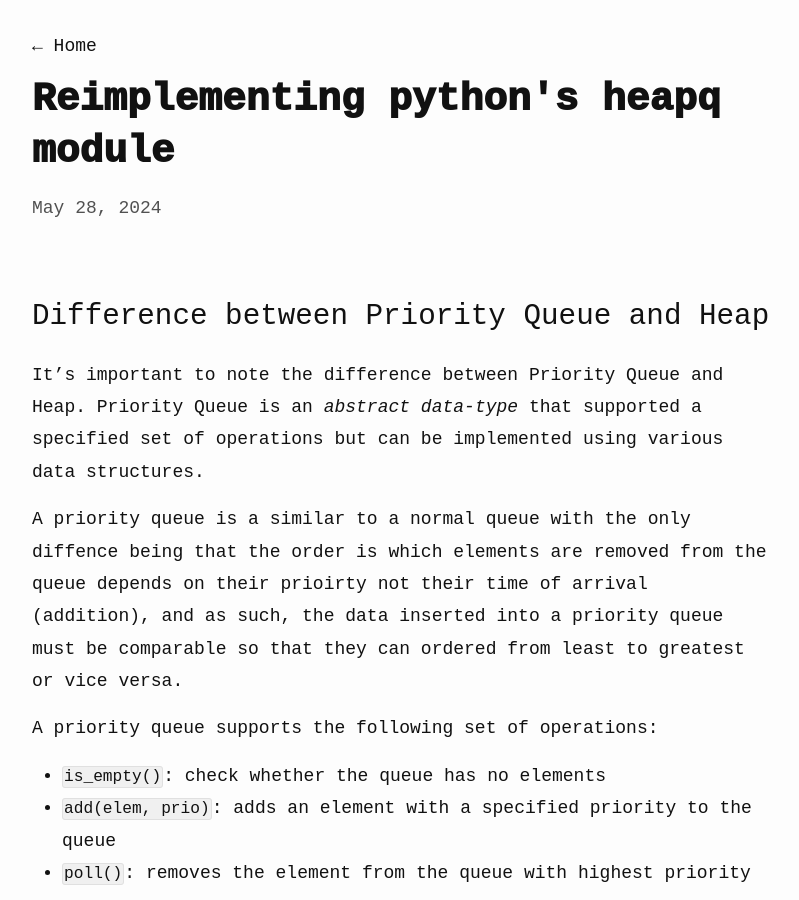
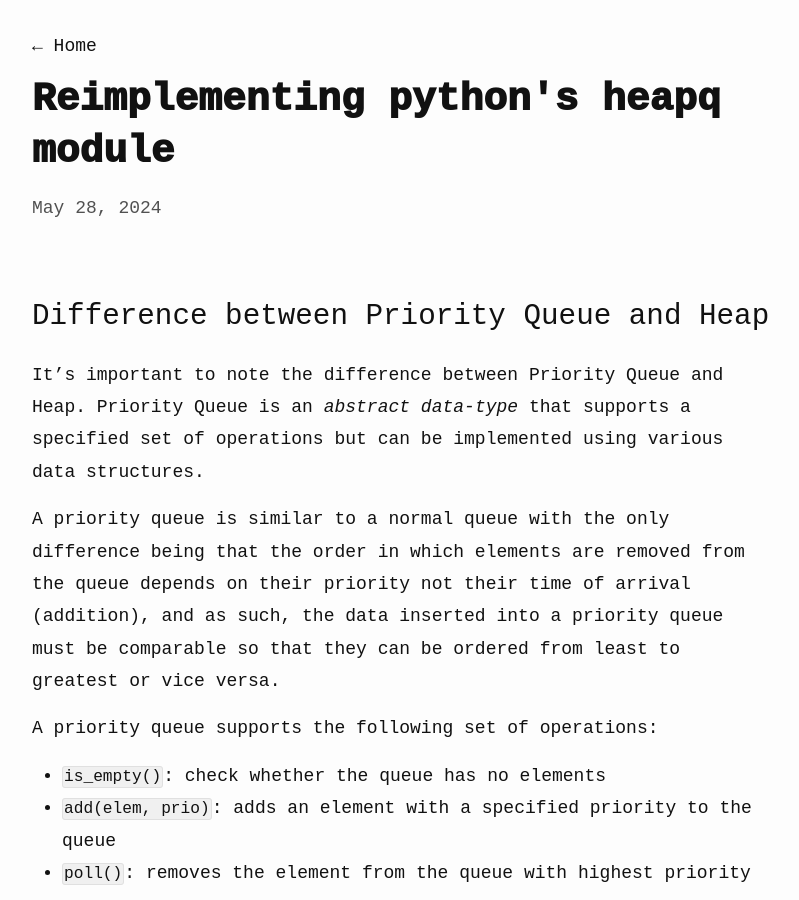
Before and after one commit to 0xgeorgeassaad/0xgeorgeassaad.github.io, a Jekyll site: the page built from _posts/2024-05-28-python-heapq.md, in a window 1280 px wide and 900 px high. Shown: the whole window, without its empty margins (238-1037 px from the left). Built offline with Jekyll 4.4.1, drawn with Linux system fonts in a browser that asks for light colours; nearby versions of some CDN libraries; formulas are drawn with MathJax 3.

Commit message:
fix typos in the first post

```diff
--- a/_posts/2024-05-28-python-heapq.md
+++ b/_posts/2024-05-28-python-heapq.md
@@ -7,9 +7,9 @@
 
 ### Difference between Priority Queue and Heap
 
-It's important to note the difference between Priority Queue and Heap. Priority Queue is an _abstract data-type_ that supported a specified set of operations but can be implemented using various data structures.
+It's important to note the difference between Priority Queue and Heap. Priority Queue is an _abstract data-type_ that supports a specified set of operations but can be implemented using various data structures.
 
-A priority queue is a similar to a normal queue with the only diffence being that the order is which elements are removed from the queue depends on their prioirty not their time of arrival (addition), and as such, the data inserted into a priority queue must be comparable so that they can ordered from least to greatest or vice versa.
+A priority queue is similar to a normal queue with the only difference being that the order in which elements are removed from the queue depends on their priority not their time of arrival (addition), and as such, the data inserted into a priority queue must be comparable so that they can be ordered from least to greatest or vice versa.
 
 
 A priority queue supports the following set of operations:
```
